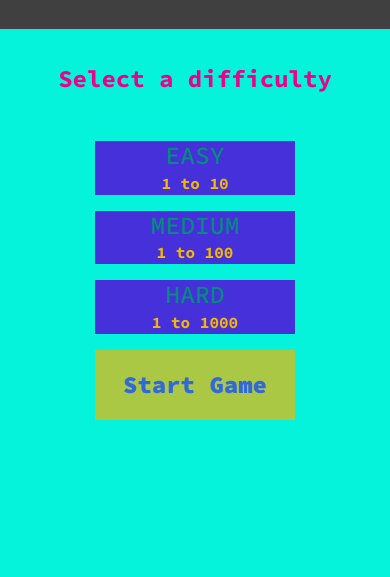
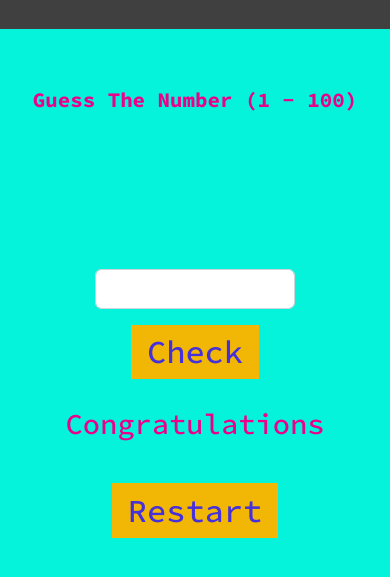
Before and after one commit to Selman-S/Guess-Number-Game, a plain HTML site: page index.html in a window 390 px wide. Shown: the part 67-644 px from the top of the page. Drawn offline with nearby package versions, Linux system fonts and the light colour scheme.

Commit message:
check-page

```diff
--- a/app.js
+++ b/app.js
@@ -1,6 +1,6 @@
 
 const difficulty= document.querySelectorAll('.difficulty');
-let intro =document.getElementById("intro");
+
 
 
 
@@ -30,6 +30,8 @@ difficulty.forEach(function (node,i) {
       document.querySelector('#intro').innerText = `Guess The Number (1 -  ${sessionStorage.getItem('diffic')})`
       document.querySelector('.start').disabled = false;
       a.target.parentNode.disabled =true;
+      a.target.parentNode.nextElementSibling.disabled =true;
+      a.target.parentNode.nextElementSibling.nextElementSibling.disabled =true;
 
     }if(i==1){
       a.target.parentNode.nextElementSibling.classList.add('disabled');
@@ -50,6 +52,8 @@ difficulty.forEach(function (node,i) {
       document.querySelector('#intro').innerText = `Guess The Number (1 -  ${sessionStorage.getItem('diffic')})`
       document.querySelector('.start').disabled = false;
       a.target.parentNode.disabled =true;
+      a.target.parentNode.nextElementSibling.disabled =true;
+      a.target.parentNode.previousElementSibling.disabled =true;
 
 
 
@@ -72,9 +76,11 @@ difficulty.forEach(function (node,i) {
 
       sessionStorage.setItem('diffic',1000);
 
-      document.querySelector('#intro').innerText = `Guess The Number (1 -  ${sessionStorage.getItem('diffic')})`
+      document.querySelector('#intro').innerText = `Guess The Number (1 -  ${sessionStorage.getItem('diffic')})`;
       document.querySelector('.start').disabled = false;
       a.target.parentNode.disabled =true;
+      a.target.parentNode.previousElementSibling.previousElementSibling.disabled =true;
+      a.target.parentNode.previousElementSibling.disabled =true;
     }
 
   })
@@ -83,5 +89,15 @@ difficulty.forEach(function (node,i) {
 
 })
 
+const start = document.getElementById('start');
 
-console.log(sessionStorage.getItem('diffic'));
+
+start.addEventListener('click', () =>{
+  document.getElementById("intro-page").style.display="none";
+  document.querySelector(".guess").max = "100";
+  document.querySelector('#intro').innerText = `Guess The Number `
+  document.querySelector("#between").innerText = `Please enter a number between 1 and ${sessionStorage.getItem('diffic')} `;
+
+
+
+})
--- a/index.html
+++ b/index.html
@@ -19,9 +19,12 @@
   <header>
     <h1> <span>Number</span> Guesser</h1>
   </header>
+  <div id="intro-page">
+
+
     <p id="description">Select a difficulty</p>
     <div class="container unselectable">
-    <button class="difficulty d-hover" >
+      <button class="difficulty d-hover">
 
         <h2>
           EASY
@@ -30,7 +33,7 @@
           1 to 10
         </p>
       </button>
-    <button class="difficulty d-hover " >
+      <button class="difficulty d-hover ">
         <h2>
           MEDIUM
         </h2>
@@ -38,7 +41,7 @@
           1 to 100
         </p>
       </button>
-    <button class="difficulty d-hover " >
+      <button class="difficulty d-hover ">
         <h2>
           HARD
         </h2>
@@ -48,15 +51,27 @@
       </button>
 
     </div>
-    <div  class="contain-start unselectable">
+    <div class="contain-start unselectable">
 
-      <div class="start disabled" disabled>Start Game</div>
+      <div id="start" class="start disabled" disabled>Start Game</div>
 
     </div>
-  <p id="intro"></p>
+  </div>
+  <div class="guess-page">
+
+    <p id="intro">Guess The Number (1 - 100)</p>
+    <p id="between"></p>
+    <div class="guess-page">
+      <input type="number" class="guess form-control " min="1">
+
+    </div>
+
+      <button id="check">Check</button>
+    <p id="result">Congratulations</p>
+    <button id="restart">Restart</button>
 
 
-
+  </div>
 
   <script src="./app.js"></script>
 
--- a/style.css
+++ b/style.css
@@ -6,6 +6,7 @@
   margin: 0;
   box-sizing: border-box;
 
+
 }
 body {
   background-color: #05F2DB;
@@ -13,7 +14,6 @@ body {
 
 
 }
-/***************** HEADER ****************************/
 /***************** HEADER ****************************/
 /***************** HEADER ****************************/
 header {
@@ -49,6 +49,7 @@ header h1 span {
   font-size: 2rem;
   height:4rem;
   font-weight: bold;
+  transition: all 1s ease-out;
 }
 .difficulty {
   background-color: #4630D9;
@@ -141,7 +142,88 @@ header h1 span {
   font-size: 2rem;
   height:4rem;
   font-weight: bold;
+  transition: all 1s ease-out;
 }
+#intro-page {
+  display: none;
+}
+
+
+
+
+/***************** GUESS-PAGE ****************************/
+#between {
+  color:#EB008B;
+  text-align:center;
+  margin-top: 2rem;
+  font-size: 2rem;
+  height:4rem;
+  font-weight: bold;
+  transition: all 1s ease-out;
+}
+.guess-page {
+  display: flex;
+  justify-content: center;
+  align-items: center;
+  margin-top: 2rem;
+  flex-direction: column;
+
+}
+.guess-page input {
+  height:4rem;
+  font-size: 2rem;
+  line-height: 3rem;
+  width:300px;
+  color:#4630D9;
+}
+#check {
+  border:none;
+  padding:1rem 3rem;
+  font-size: 2rem;
+  color:#4630D9;
+  background-color:#F2B705;
+  font-weight: bold;
+  margin-top: 1rem;
+
+}
+#check:hover {
+  background-color:rgba(242, 183, 5,.9) ;
+}
+#check:active {
+  transform: scale(.98);
+}
+#result {
+  color:#EB008B;
+  text-align:center;
+  margin-top: 2rem;
+  font-size: 3rem;
+  height:4rem;
+  font-weight: 500;
+  transition: all 1s ease-out;
+
+}
+
+#restart {
+  border:none;
+  padding:1rem 3rem;
+  font-size: 2rem;
+  color:#4630D9;
+  background-color:#F2B705;
+  font-weight: bold;
+  margin-top: 1rem;
+  display: block;
+
+}
+#restart:hover {
+  background-color:rgba(242, 183, 5,.9) ;
+}
+#restart:active {
+  transform: scale(.98);
+}
+
+
+
+
 
 
 
@@ -186,11 +268,55 @@ header h1 span {
     align-items:center;
     height: 100%;
     margin-top: 1rem;
+
   }
   #description {
-    font-size: 1.5rem;
+    font-size: 1.3rem;
+    margin-top: 1.5rem;
+    height:3rem;
+
   }
   header h1 {
     font-size: 2rem;
   }
+  #intro {
+    font-size: 1.3rem;
+    margin-top: 1.5rem;
+    height:3rem;
+
+  }
+  #between {
+    font-size: 1.3rem;
+    margin-top: 1.5rem;
+    height:3rem;
+  }
+
+  .guess-page input {
+    height:2.5rem;
+    font-size: 1.5rem;
+    line-height: 3rem;
+    width:200px;
+    color:#4630D9;
+  }
+  #check {
+
+    padding: .2rem 1rem;
+    font-size: 2rem;
+
+    font-weight: 500;
+
+  }
+  #result {
+    font-size: 1.8rem;
+    margin-top: 1.5rem;
+    height:3rem;
+
+  }
+  #restart {
+    padding: .2rem 1rem;
+    font-size: 2rem;
+
+    font-weight: 500;
+
+  }
 }
```
Lines whose indentation alone changed are shown as unchanged.
